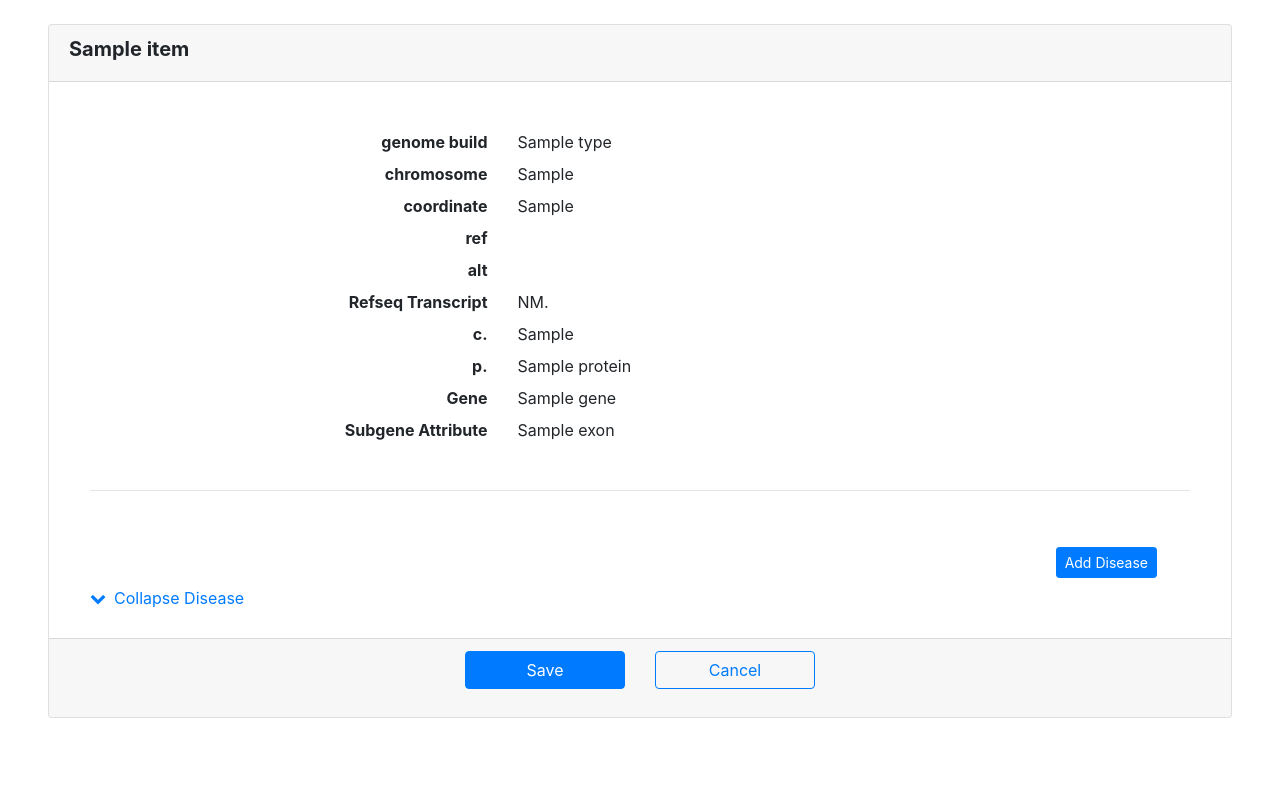
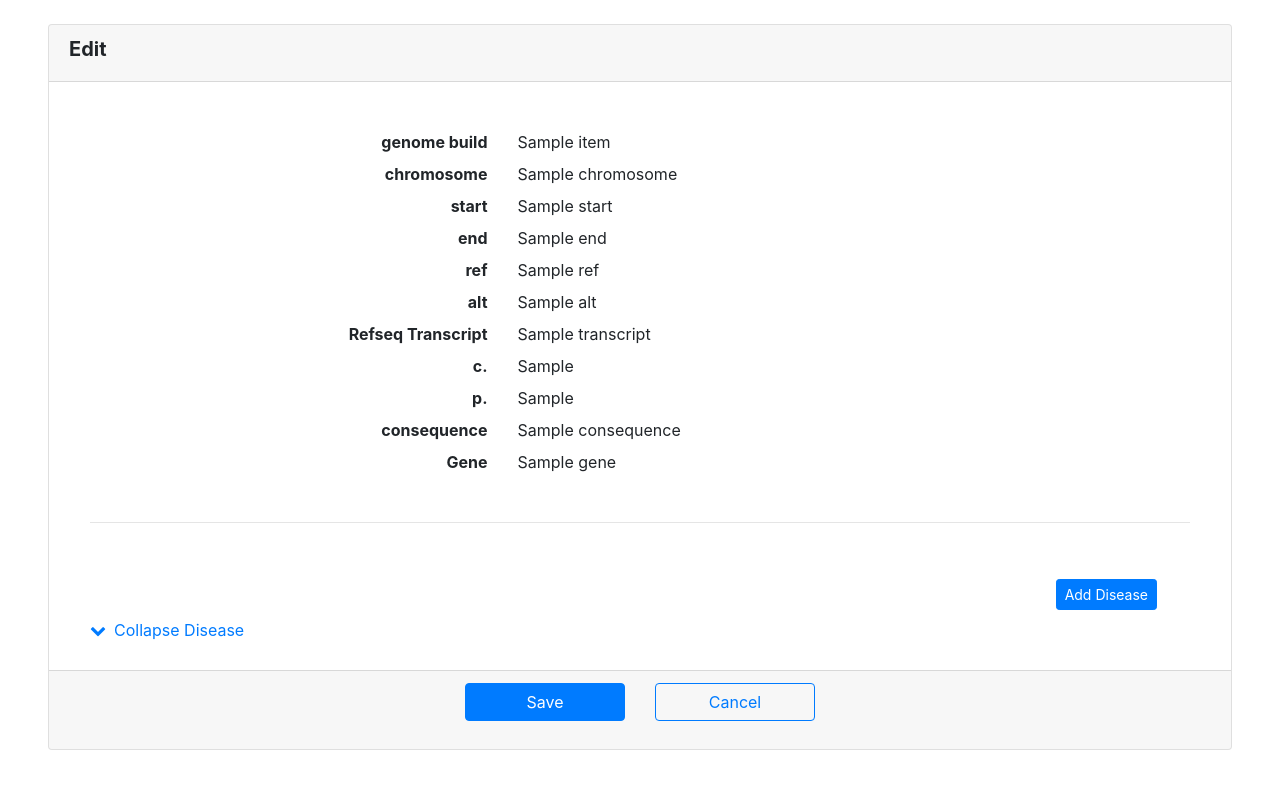
Before and after one commit to Danycraft98/Variant-KB, a Django app: template templates/variants/gp_form.html in a window 1280 px wide. Run offline with Django 3.2, Linux system fonts and the light colour scheme; the template is opened without the code that fills it: most values are stand-ins (such as "Sample title", 1, 10 or a date in 2020); some libraries are stand-ins or nearby versions.

Commit message:
Fixed minor bugs.

```diff
--- a/api/models.py
+++ b/api/models.py
@@ -25,8 +25,8 @@ class Variant(models.Model):
 	chromosome = models.CharField(max_length=100, null=True)
 	start = models.CharField(max_length=10, null=True)  # 827A>G or A827G
 	end = models.CharField(max_length=10, null=True)  # 827A>G or A827G
-	ref = models.CharField(max_length=1, null=True)
-	alt = models.CharField(max_length=1, null=True)
+	ref = models.CharField(max_length=5, null=True)
+	alt = models.CharField(max_length=5, null=True)
 	transcript = models.CharField(max_length=20, null=True)
 	c = models.CharField(max_length=10, null=True)
 	p = models.CharField(max_length=20, null=True)
--- a/main/tables.py
+++ b/main/tables.py
@@ -38,11 +38,11 @@ class GeneTable(tables.Table):
 
 class VariantTable(tables.Table):
 	edit = tables.LinkColumn('variant', args=[A('id')], text="edit", empty_values=())
-	name = tables.LinkColumn('variant_text', args=[A('id')], text=lambda record: record.name, empty_values=())
+	variant_detail = tables.LinkColumn('variant_text', args=[A('id')], text="detail", empty_values=())
 
 	class Meta:
 		model = Variant
-		sequence = ('edit', 'name', 'chromosome')
+		sequence = ('edit', 'variant_detail', 'chromosome')
 		exclude = ('id', 'gene', 'transcript', 'consequence', 'c', 'p')
 		attrs = {"class": "dataTable nowrap table table-bordered table-hover"}
 
--- a/templates/partials/_detail.html
+++ b/templates/partials/_detail.html
@@ -1,76 +1,93 @@
-<!--dl class="d-flex justify-content-center row">
-    <dt class="col-3">genome build</dt>
-    <dd class="col-9">A description list is perfect for defining terms.</dd>
-
-    <dt class="col-3">Euismod</dt>
-    <dd class="col-9">
-        <p>Vestibulum id ligula porta felis euismod semper eget lacinia odio sem nec elit.</p>
-        <p>Donec id elit non mi porta gravida at eget metus.</p>
-    </dd>
-
-    <dt class="col-3">Malesuada porta</dt>
-    <dd class="col-9">Etiam porta sem malesuada magna mollis euismod.</dd>
-
-    <dt class="col-3 text-truncate">Truncated term is truncated</dt>
-    <dd class="col-9">Fusce dapibus, tellus ac cursus commodo, tortor mauris condimentum nibh, ut fermentum massa justo sit amet risus.</dd>
-</dl-->
-
+{% if item.genome_build and item.genome_build != "nan" %}
 <div class="d-flex justify-content-center ">
     <div class="col-3 text-right">
         <strong class="">genome build</strong>
     </div>
     <div class="col-custom p-0"></div>
-    <div class="col-6 ">{{ item.type }}</div>
+    <div class="col-6 ">{{ item.genome_build }}</div>
 </div>
+{% endif %}
+{% if item.chromosome and item.chromosome != "nan" %}
 <div class="d-flex justify-content-center pt-2 text">
     <div class="col-3 text-right">
         <strong class="">chromosome</strong>
     </div>
     <div class="col-custom p-0"></div>
-    <div class="col-6 ">{{ item.g_dna }}</div>
+    <div class="col-6 ">{{ item.chromosome }}</div>
 </div>
+{% endif %}
+{% if item.start and item.start != "nan" %}
 <div class="d-flex justify-content-center pt-2 text">
     <div class="col-3 text-right">
-        <strong class="">coordinate</strong>
+        <strong class="">start</strong>
     </div>
     <div class="col-custom p-0"></div>
-    <div class="col-6 ">{{ item.g_dna }}</div>
+    <div class="col-6 ">{{ item.start }}</div>
 </div>
+{% endif %}
+{% if item.end and item.end != "nan" %}
+<div class="d-flex justify-content-center pt-2 text">
+    <div class="col-3 text-right">
+        <strong class="">end</strong>
+    </div>
+    <div class="col-custom p-0"></div>
+    <div class="col-6 ">{{ item.end }}</div>
+</div>
+{% endif %}
+{% if item.ref and item.ref != "nan" %}
 <div class="d-flex justify-content-center pt-2 text">
     <div class="col-3 text-right">
         <strong class="">ref</strong>
     </div>
     <div class="col-custom p-0"></div>
-    <div class="col-6 "></div>
+    <div class="col-6 ">{{ item.ref }}</div>
 </div>
+{% endif %}
+{% if item.alt and item.alt != "nan" %}
 <div class="d-flex justify-content-center pt-2 text">
     <div class="col-3 text-right">
         <strong class="">alt</strong>
     </div>
     <div class="col-custom p-0"></div>
-    <div class="col-6 "></div>
+    <div class="col-6 ">{{ item.alt }}</div>
 </div>
+{% endif %}
+{% if item.transcript and item.transcript != "nan" %}
 <div class="d-flex justify-content-center pt-2 text">
     <div class="col-3 text-right">
         <strong class="">Refseq Transcript</strong>
     </div>
     <div class="col-custom p-0"></div>
-    <div class="col-6 ">NM.</div>
+    <div class="col-6 ">{{ item.transcript }}</div>
 </div>
+{% endif %}
+{% if item.c and item.c != "nan" %}
 <div class="d-flex justify-content-center pt-2 text">
     <div class="col-3 text-right">
         <strong class="">c.</strong>
     </div>
     <div class="col-custom p-0"></div>
-    <div class="col-6 ">{{ item.c_dna }}</div>
+    <div class="col-6 ">{{ item.c }}</div>
 </div>
+{% endif %}
+{% if item.p and item.p != "nan" %}
 <div class="d-flex justify-content-center pt-2 text">
     <div class="col-3 text-right">
         <strong class="">p.</strong>
     </div>
     <div class="col-custom p-0"></div>
-    <div class="col-6 ">{{ item.protein }}</div>
+    <div class="col-6 ">{{ item.p }}</div>
 </div>
+{% endif %}
+{% if item.consequence and item.consequence != "nan" %}
+<div class="d-flex justify-content-center pt-2 text">
+    <div class="col-3 text-right">
+        <strong class="">consequence</strong>
+    </div>
+    <div class="col-custom p-0"></div>
+    <div class="col-6 ">{{ item.consequence }}</div>
+</div>
+{% endif %}
 <div class="d-flex justify-content-center pt-2 text">
     <div class="col-3 text-right">
         <strong class="">Gene</strong>
@@ -78,11 +95,4 @@
     <div class="col-custom p-0"></div>
     <div class="col-6 ">{{ item.gene }}</div>
 </div>
-<div class="d-flex justify-content-center pt-2 text">
-    <div class="col-3 text-right">
-        <strong class="">Subgene Attribute</strong>
-    </div>
-    <div class="col-custom p-0"></div>
-    <div class="col-6 ">{{ item.exon }}</div>
-</div>
 <hr class="mt-5 mb-5"/>
--- a/templates/search.html
+++ b/templates/search.html
@@ -9,7 +9,7 @@
         <form method="post" action="">
             {% csrf_token %}
             <div>
-                Search by gene or variant name, or with variant field(s).
+                Search by gene name or with variant field(s).
             </div>
             <div class="form-group form-row">
                 <div class="col-12 input-group">
@@ -19,7 +19,6 @@
                     <input type="text" name="name" class="form-control text-sm">
                 </div>
             </div>
-            <hr/>
             <div class="form-group form-row">
                 <div class="col-12 input-group">
                     <div class="input-group-append">
--- a/templates/variants/gp_detail.html
+++ b/templates/variants/gp_detail.html
@@ -4,7 +4,7 @@
 {% block content %}
 <div class="card mt-4">
     <div class="card-header d-flex">
-        <h5 class="mr-auto"><strong>{{ item.name }}</strong></h5>
+        <h5 class="mr-auto"><strong>Detail</strong></h5>
         <div class="dropdown no-arrow">
             <a class="btn btn-default" href="#" role="button" id="dropdownMenuLink" data-toggle="dropdown" aria-haspopup="true" aria-expanded="false">
                 <i class="fa fa-ellipsis-v fa-sm fa-fw text-gray-400"></i>
--- a/templates/variants/gp_form.html
+++ b/templates/variants/gp_form.html
@@ -4,7 +4,7 @@
 {% block content %}
 <div class="card mt-4">
     <div class="card-header">
-        <h5><strong>{{ item.name }}</strong></h5>
+        <h5><strong>Edit</strong></h5>
     </div>
     <form action="{% url 'save_variant' item.id %}" method="post">
         {% csrf_token %}
--- a/templates/variants/so_detail.html
+++ b/templates/variants/so_detail.html
@@ -4,7 +4,7 @@
 {% block content %}
 <div class="card mt-4">
     <div class="card-header d-flex">
-        <h5 class="mr-auto"><strong>{{ item.name }}</strong></h5>
+        <h5 class="mr-auto"><strong>Detail</strong></h5>
         <div class="dropdown no-arrow">
             <a class="btn btn-default" href="#" role="button" id="dropdownMenuLink" data-toggle="dropdown" aria-haspopup="true" aria-expanded="false">
                 <i class="fa fa-ellipsis-v fa-sm fa-fw text-gray-400"></i>
--- a/templates/variants/so_form.html
+++ b/templates/variants/so_form.html
@@ -4,7 +4,7 @@
 {% block content %}
 <div class="card mt-4">
     <div class="card-header">
-        <h5><strong>{{ item.name }}</strong></h5>
+        <h5><strong>Edit</strong></h5>
     </div>
     <form action="{% url 'save_variant' item.id %}" method="post">
         {% csrf_token %}
```
Also changed, not shown: api/migrations/0001_initial.py.
